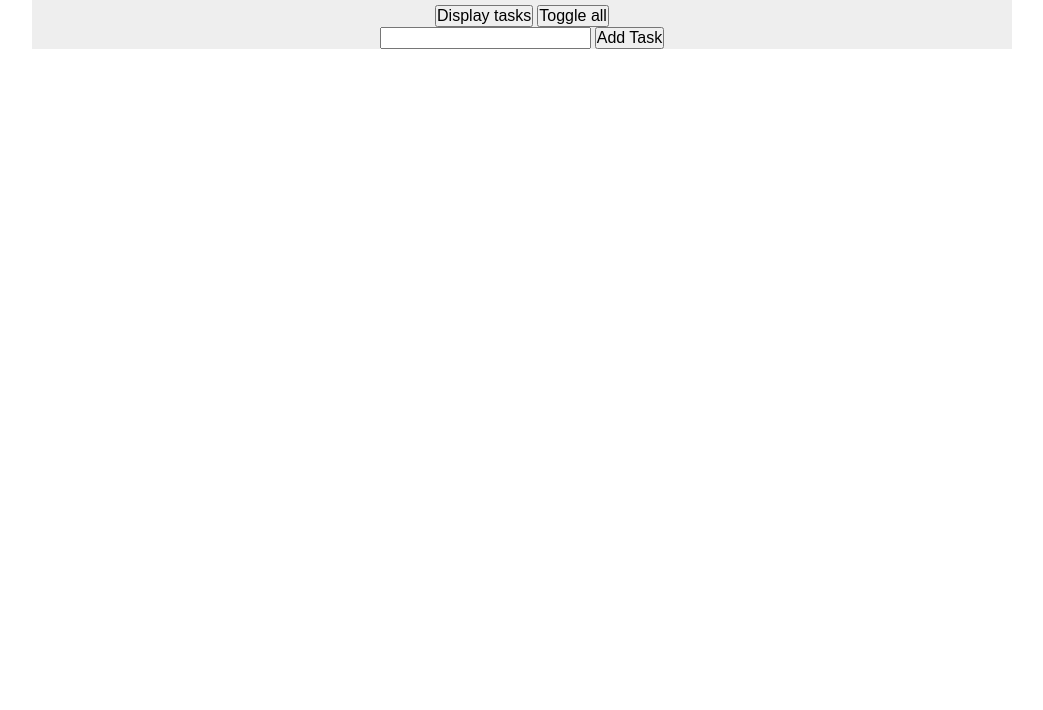
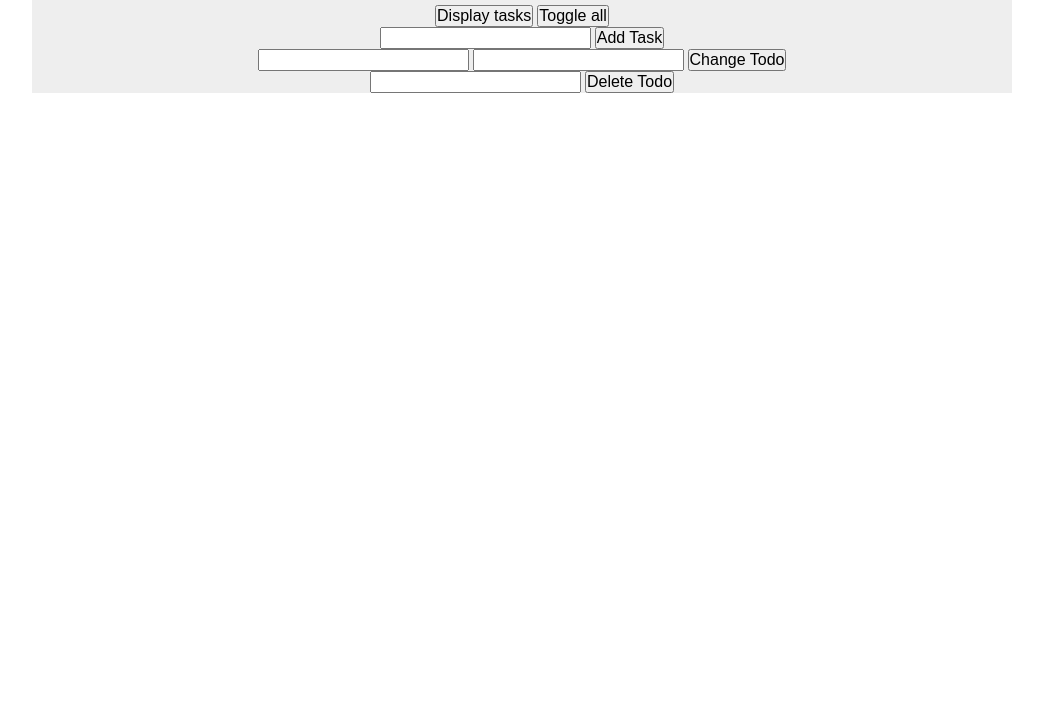
Before and after one commit to shadewebb/WAC_PracticalJavaScript, a plain HTML site: page index.html in a window 1280 px wide. Shown: the part 90-800 px from the top of the page, without its empty margins (118-1161 px from the left). Drawn offline with Linux system fonts and the light colour scheme.

Commit message:
deleteTodo and changeTodo should be working;

```diff
--- a/index.html
+++ b/index.html
@@ -19,8 +19,21 @@
         <button onclick="handlers.toggleAll()">Toggle all</button>
       </div>
 
-      <input type="text" id="addTodoTextInput">
-      <button onclick="handlers.addTodo()">Add Task</button>
+      <div>
+        <input type="text" id="addTodoTextInput">
+        <button onclick="handlers.addTodo()">Add Task</button>
+      </div>
+
+      <div>
+        <input type="number" id="changeTodoPositionInput">
+        <input type="text" id="changeTodoTextInput">
+        <button onclick="handlers.changeTodo()">Change Todo</button>
+      </div>
+
+      <div>
+          <input type="number" id="deleteTodoPositionInput">
+          <button onclick="handlers.deleteTodo()">Delete Todo</button>
+        </div>
     </div>
   </div>
 
--- a/todo.js
+++ b/todo.js
@@ -72,5 +72,17 @@ var handlers = {
        var addTodoTextInput = document.getElementById('addTodoTextInput');
        todoList.addTodo(addTodoTextInput.value);
        addTodoTextInput.value = '';
+    },
+    changeTodo: function() {
+        var changeTodoPositionInput = document.getElementById('changeTodoPositionInput');
+        var changeTodoTextInput = document.getElementById('changeTodoTextInput');
+        todoList.changeTodo((changeTodoPositionInput.valueAsNumber - 1), changeTodoTextInput.value);
+        changeTodoPositionInput.value = '';
+        changeTodoTextInput.value = '';
+    },
+    deleteTodo: function() {
+        var deleteTodoPositionInput = document.getElementById('deleteTodoPositionInput');
+        todoList.deleteTodo(deleteTodoPositionInput.value - 1);
+        deleteTodoPositionInput.value = '';
     }
 }
```
Also changed, not shown: V8_Requirements.txt.
